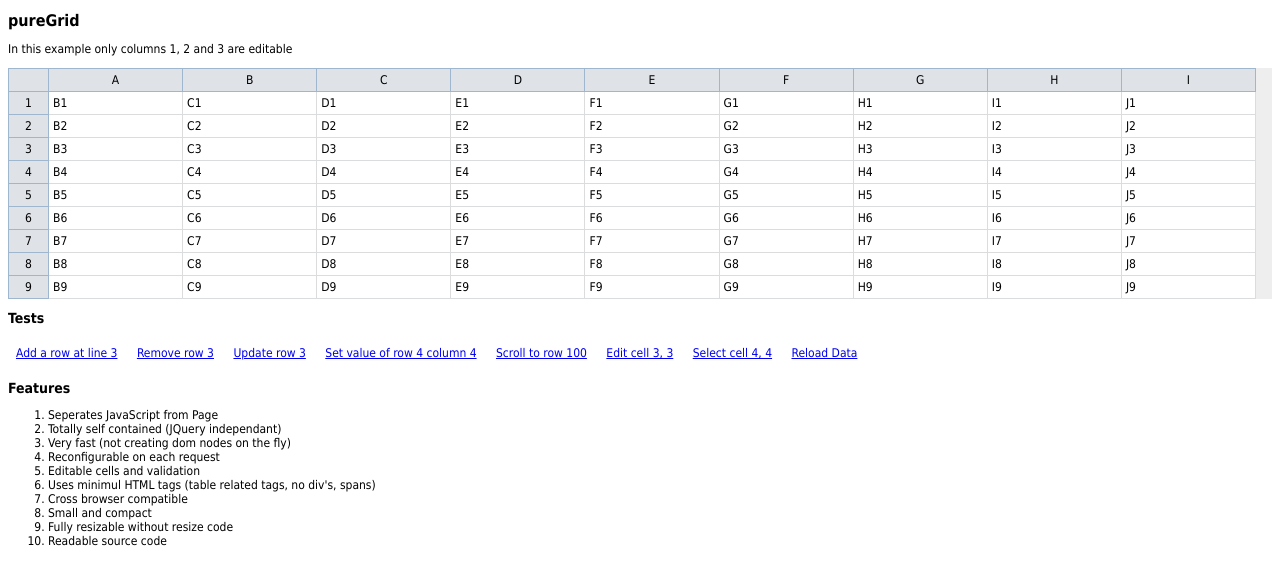
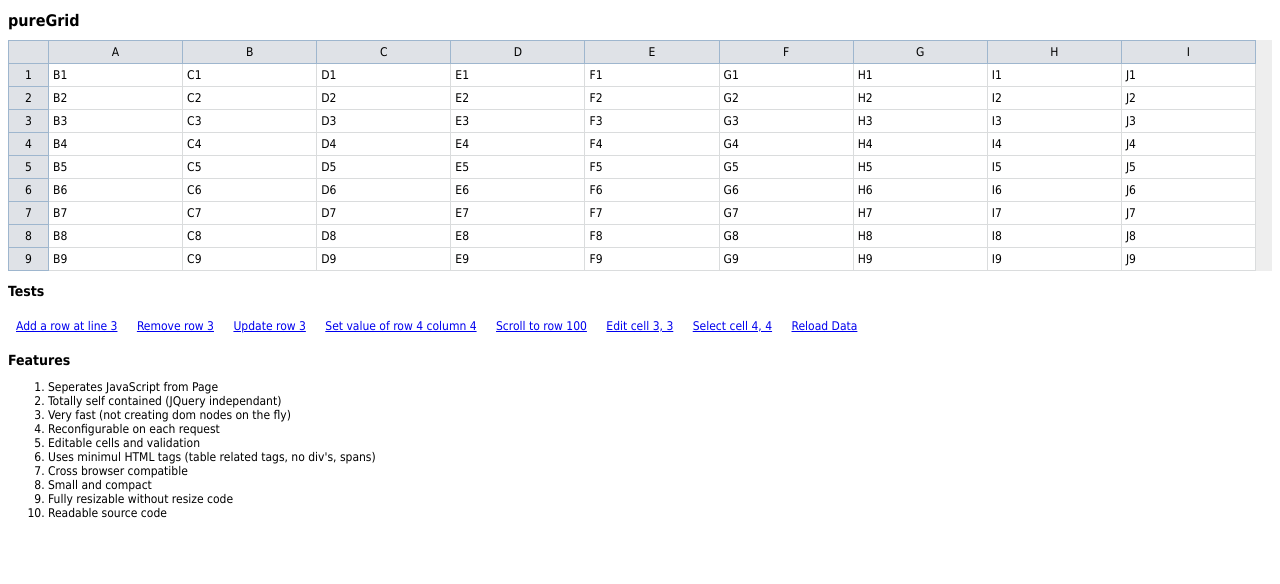
Before and after one commit to john-doherty/pureGrid, a plain HTML site: page index.html in a window 1280 px wide. Drawn offline with Linux system fonts and the light colour scheme.

Commit message:
removed limited editable cells comment from demo

```diff
--- a/index.html
+++ b/index.html
@@ -75,7 +75,6 @@
 	</head>
 	<body>
 		<h1>pureGrid</h1>
-        <p>In this example only columns 1, 2 and 3 are editable</p>
 		<div id="grid" class="puregrid puregrid-selectablerows puregrid-selectablecells">
 			<input type="hidden" class="puregrid-data-url" value="data/data-500.js" />
 		</div>
```
